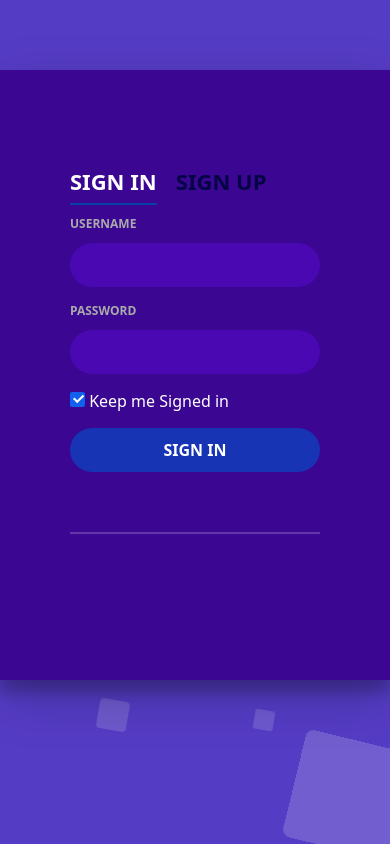
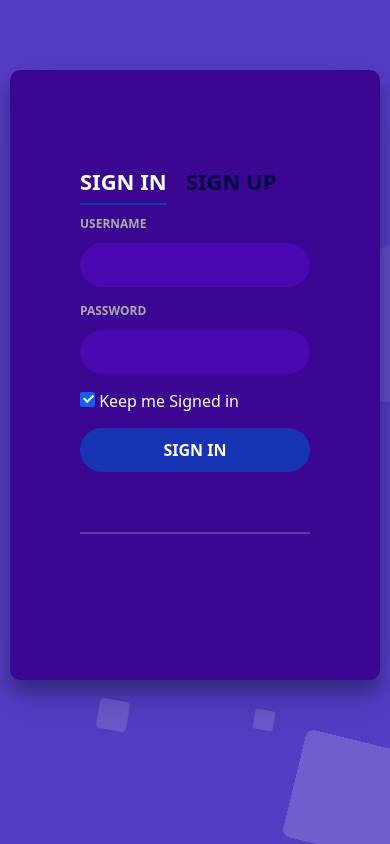
Before and after one commit to imsofia01/capstones, a PHP site: page /teacher.php in a window 390 px wide. Run offline with PHP 8.4, Linux system fonts and the light colour scheme.

Commit message:
sign up & in design

```diff
--- a/css/teacher.css
+++ b/css/teacher.css
@@ -18,13 +18,22 @@ a{color:inherit;text-decoration:none}
 	min-height:610px;
 	position:relative;
 	box-shadow:0 12px 15px 0 rgba(0,0,0,.24),0 17px 50px 0 rgba(0,0,0,.19);
+  border-radius: 10px;
 }
+
+@media (max-width: 768px) {
+  .login-wrap {
+      width: 370px; /* Adjust font size for smaller screens */
+  }
+}
+
 .login-html{
 	width:100%;
 	height:100%;
 	position:absolute;
 	padding:95px 70px 50px 70px;
 	background:#3b0691	;
+  border-radius: 10px;
 }
 .login-html .sign-in-htm,
 .login-html .sign-up-htm{
```
